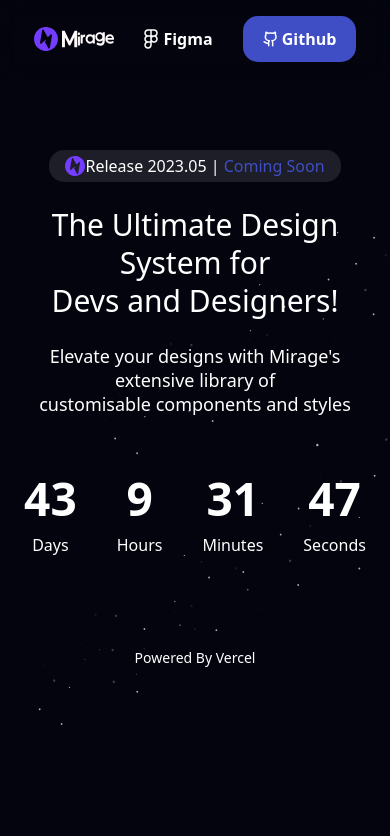
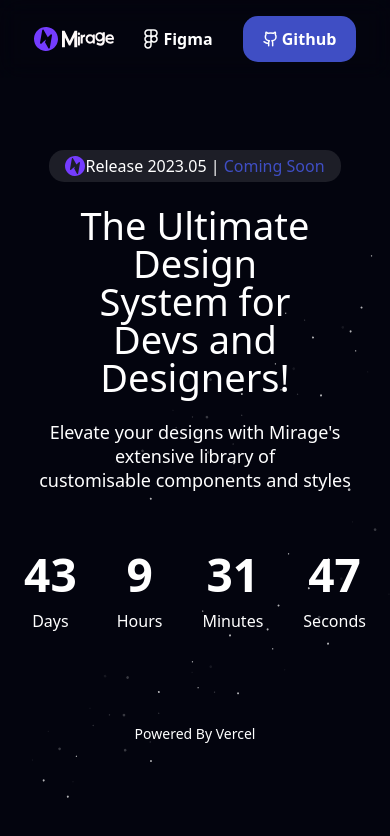
Before and after one commit to Mirage-UI/mirage, a Next.js app in the folder apps/website/: page / in a window 390 px wide. Shown: the top 836 px of the page. Built offline with nearby package versions, Linux system fonts and the light colour scheme.

Commit message:
Font Weight for Mobile

```diff
--- a/apps/website/components/hero.tsx
+++ b/apps/website/components/hero.tsx
@@ -13,7 +13,7 @@ export const HeroTitle = ({ children, className }: HeroElementProps) => {
   return (
     <h1
       className={classNames(
-        ' text-gradient my-6 text-h4 font-medium leading-[38px] md:leading-[60px] md:text-core60',
+        ' text-gradient my-6 text-h3 font-medium leading-[38px] md:leading-[60px] md:text-core60',
         className
       )}
     >
@@ -26,7 +26,7 @@ export const HeroSubtitle = ({ children, className }: HeroElementProps) => {
   return (
     <p
       className={classNames(
-        'mb-12 text-lg font-light leading-[24px] md:leading-[26px] md:text-[24px]',
+        'mb-12 text-lg font-light leading-[24px] md:leading-[26px] md:text-h5',
         className
       )}
     >
```
